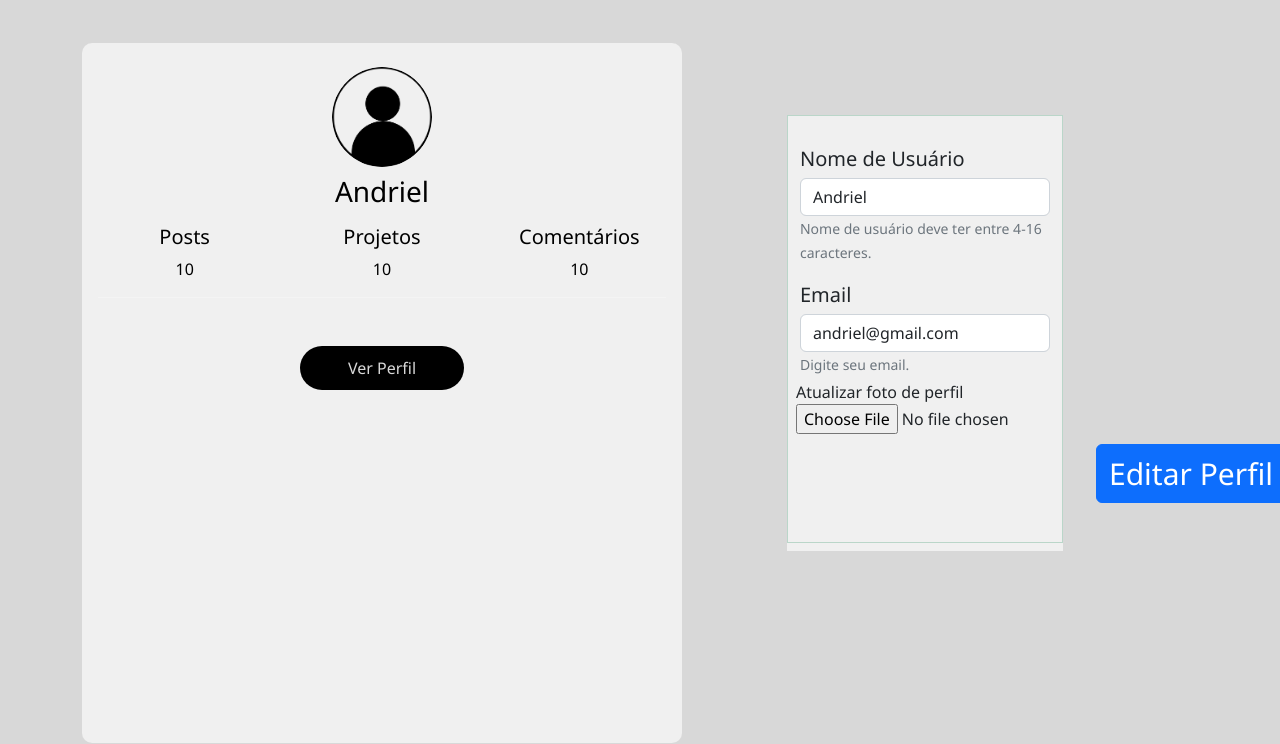
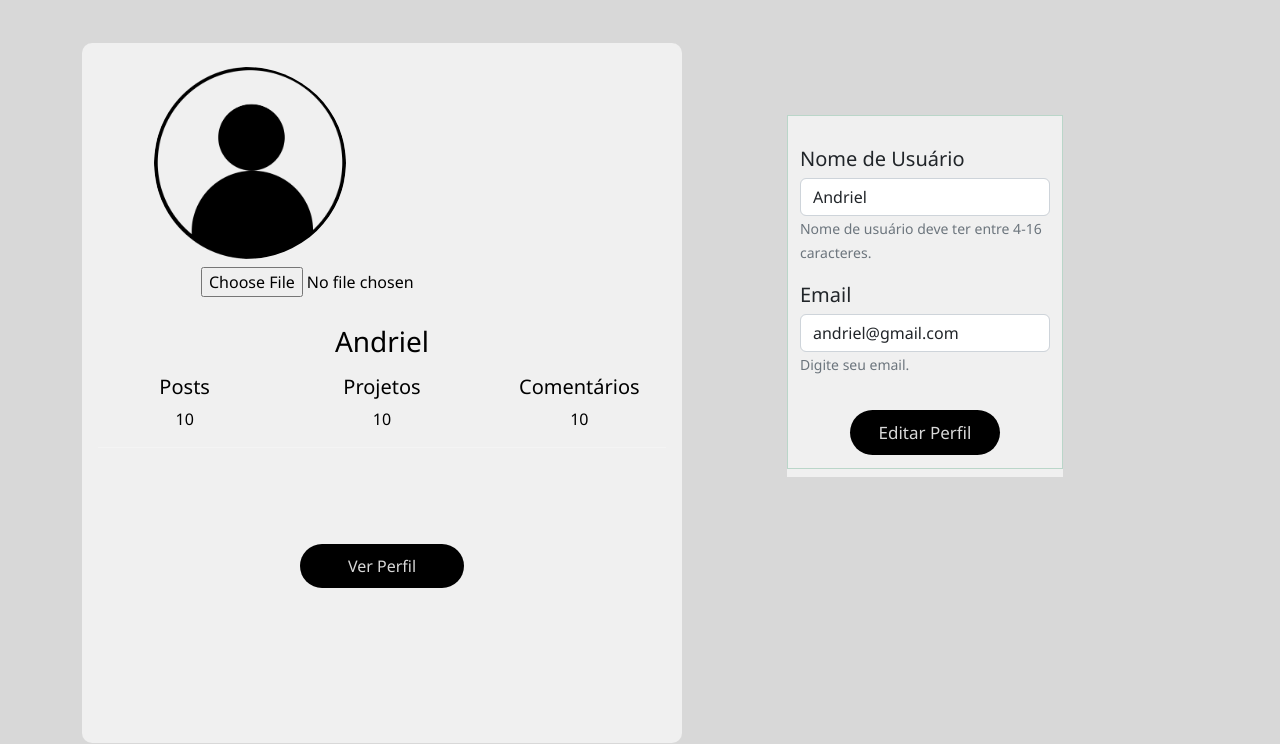
Before and after one commit to andriel0/Forum, a Flask app: page /editarperfil in a window 1280 px wide. Shown: the part 56-800 px from the top of the page. Run offline with Flask 3, Linux system fonts and the light colour scheme; a user stored in the database is signed in; some libraries are stand-ins or nearby versions.

Commit message:
testando edição de perfil

```diff
--- a/duvidas/forms.py
+++ b/duvidas/forms.py
@@ -47,3 +47,15 @@ class FormEditarPerfil(FlaskForm):
     bio = TextAreaField('Bio', validators=[Length(3,100)])
     foto_perfil = FileField('Atualizar foto de perfil', validators=[FileAllowed(['jpg', 'png', 'jpeg'])])
     btn_submit_editar = SubmitField('Editar Perfil')
+
+    def validate_email(self, email):
+        if current_user.email != email.data:
+            usuario = Usuario.query.filter_by(email=email.data).first()
+            if usuario:
+                raise ValidationError('Já existe outro usuário com esse email, altere com outro email.')
+
+    def validate_user(self, user):
+        if current_user.user != user.data:
+            usuario = Usuario.query.filter_by(user=user.data).first()
+            if usuario:
+                raise ValidationError('Nome de usuário existente, altere com outro nome de usuário.')
--- a/duvidas/routes.py
+++ b/duvidas/routes.py
@@ -103,6 +103,7 @@ def editar_perfil():
                 imagem = salvar_imagem(form_editar_perfil.foto_perfil.data)
                 current_user.foto_perfil = imagem
             database.session.commit()
+            print(form_editar_perfil.foto_perfil.data)
             return redirect(url_for('meuperfil'))
             # senha_cripto = bcrypt.generate_password_hash(form_editar_perfil.senha.data).decode('utf8')
             # usuario = Usuario(id=current_user.id, user=form_editar_perfil.user.data, email=form_editar_perfil.email.data,
--- a/duvidas/templates/editarperfil.html
+++ b/duvidas/templates/editarperfil.html
@@ -10,8 +10,9 @@
         <div class="row">
             <div class="col-6">
                 <div class="card p-3 py-4" style="width: 600px; height: 700px;">
-                    <div class="text-center">
-                        <img src="{{ foto_perfil }}" width="100" class="rounded-circle">
+                    <img src="{{ foto_perfil }}" width="200" class="rounded-circle ms-5 ps-2">
+                    <div class="text-center pt-2">
+                        {{ form_editar_perfil.foto_perfil(style="margin-right: 50px; margin-bottom: 20px;") }}
                         <h3 class="mt-2">{{ current_user.user }}</h3>
                         <div class="row mt-3 mb-3">
                           <div class="col-md-4">
@@ -28,9 +29,9 @@
                           </div>
                         </div>
                         <hr class="line">
-                        <small class="mt-4">{{ current_user.bio }}</small>
+                        <h5 class="mt-4 mb-5">{{ current_user.bio }}</h5>
                         <div class="profile mt-5">
-                            <a href="{{ url_for('meuperfil') }}"><button class="profile_button px-5">Ver Perfil</button></a>
+                            <a href="{{ url_for('meuperfil') }}"><button class="profile_button px-5 mt-5">Ver Perfil</button></a>
                         </div>
                     </div>
                 </div>
@@ -89,20 +90,10 @@
                                             </span>
                                           </div>
                                         </div>
-                                        <div class="form-group">
-                                            {{ form_editar_perfil.foto_perfil.label }}
-                                            {{ form_editar_perfil.foto_perfil(class="form-control-file") }}
-                                            {% if foto_perfil.errors %}
-                                                {% for erro in form_editar_perfil.foto_perfil.errors %}
-                                                    <span class="text-danger">{{ erro }}</span><br>
-                                                {% endfor %}
-                                            {% endif %}
-                                        </div>
-                                        <div style="height: 100px; padding-top: 10px;">
-                                            {{ form_editar_perfil.btn_submit_editar(class="btn btn-primary", style="font-size: 30px; margin-left: 300px; margin-bottom: 20px; ") }}
+                                        <div class="container d-flex justify-content-center" style="height: 80px; padding-top: 10px;">
+                                            {{ form_editar_perfil.btn_submit_editar(class="profile_button", style="font-size: 17px; margin-top: 20px; width: 150px; height: 45px;") }}
                                         </div>
                                     </div>
-
                                 </fieldset>
                             </form>
                         </div>
```
Also changed, not shown: duvidas/templates/meuperfil.html (+7 -2 lines).
